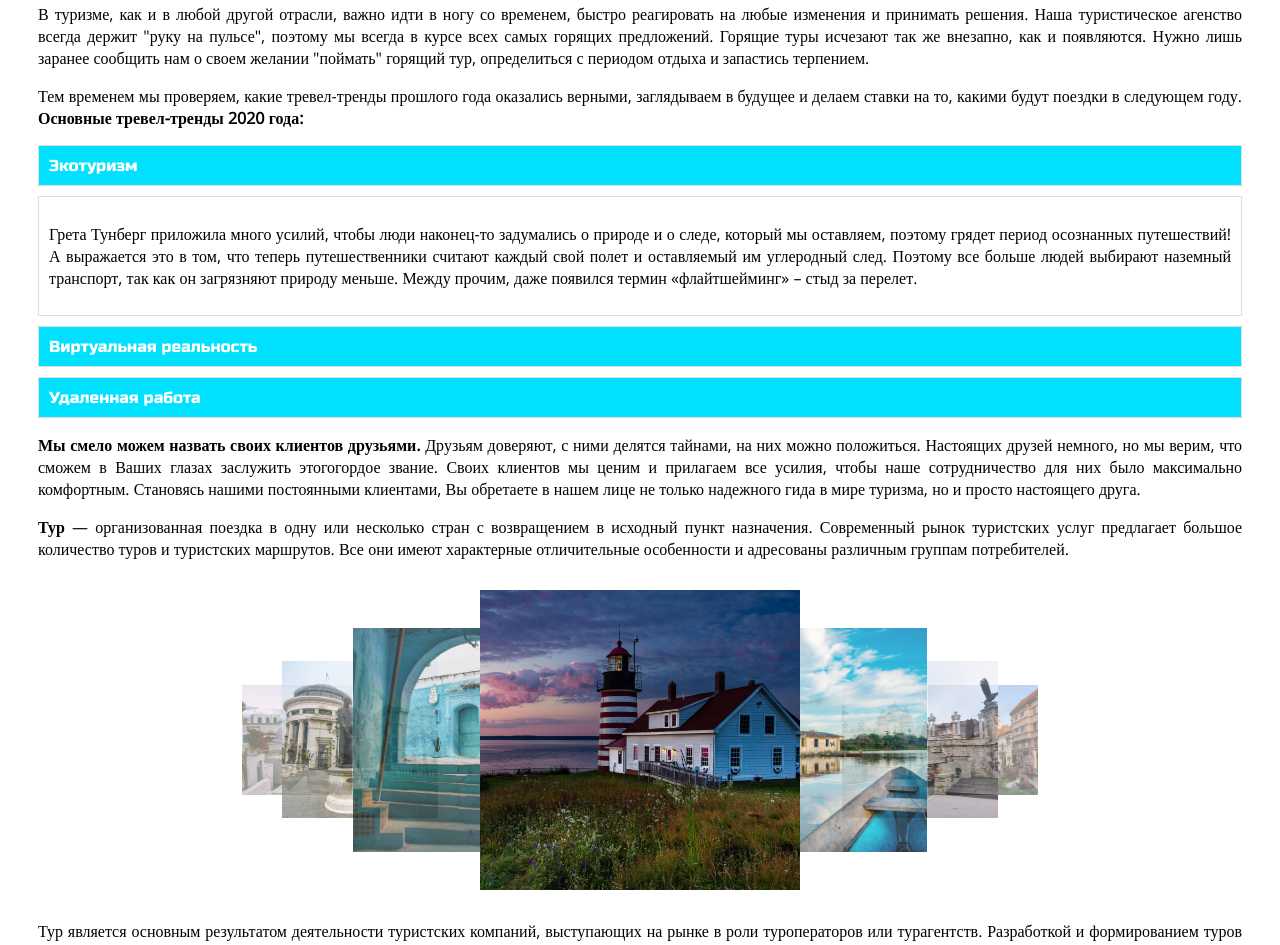
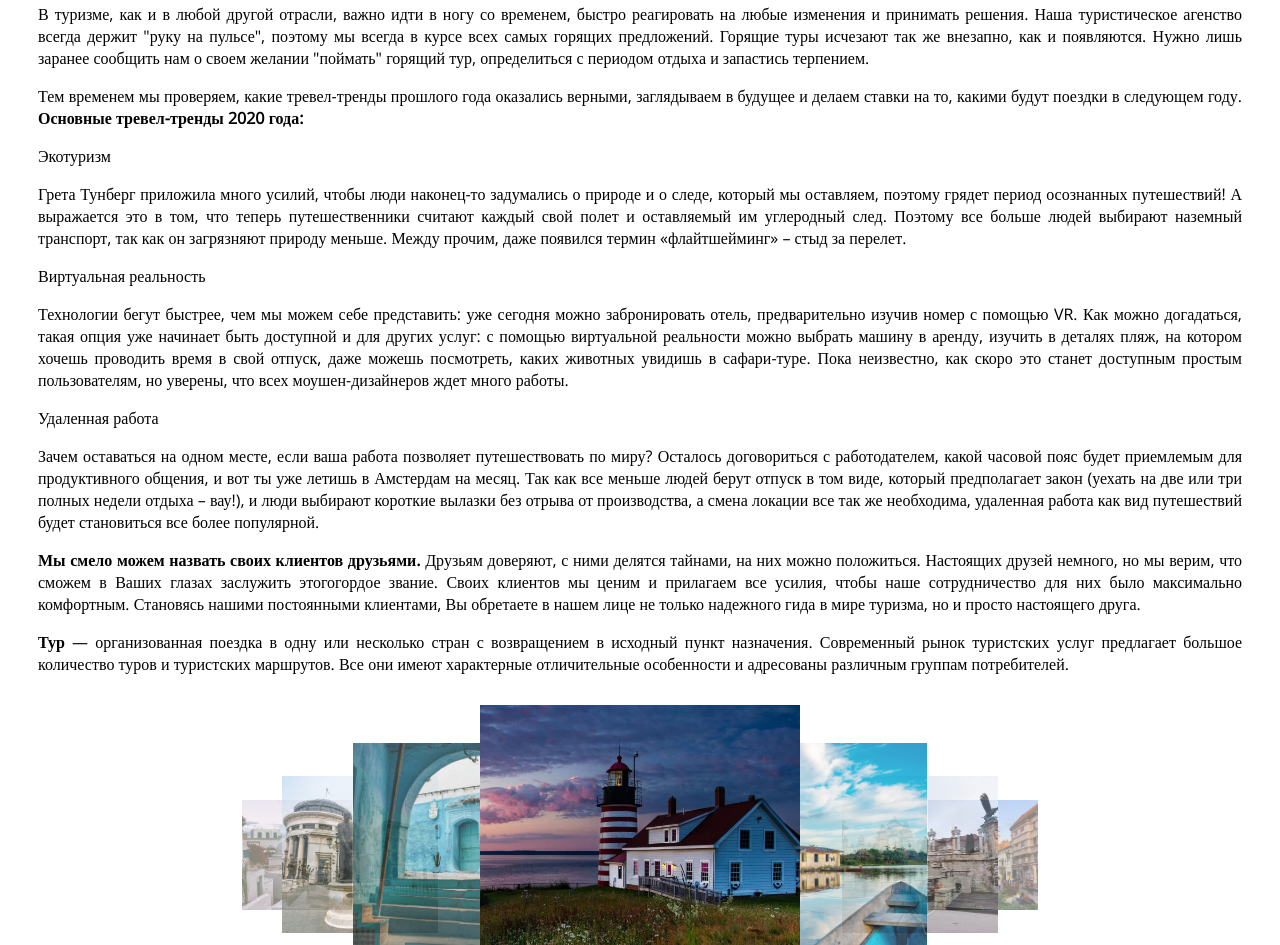
Before and after one commit to Valeriaaankaa/Gav2, a plain HTML site: page index.html in a window 1280 px wide. Shown: the part 1366-2311 px from the top of the page. Drawn offline with nearby package versions, Linux system fonts and the light colour scheme; files whose address does not match are found by name.

Commit message:
Update index.html

```diff
--- a/index.html
+++ b/index.html
@@ -14,7 +14,7 @@
 <script src="jquery.js"></script>
 <!--<script src="https://rawgit.com/notifyjs/notifyjs/master/dist/notify.js"></script>-->
 <script type="text/javascript" src="http://code.jquery.com/jquery-1.9.1.min.js"></script>
-<script src="https://code.jquery.com/ui/1.12.1/jquery-ui.js"></script>
+<!--<script src="https://code.jquery.com/ui/1.12.1/jquery-ui.js"></script>-->
 <script type="text/javascript" src="jquery.waterwheelCarousel.js"></script>
 <style type="text/css">
  html{
```
